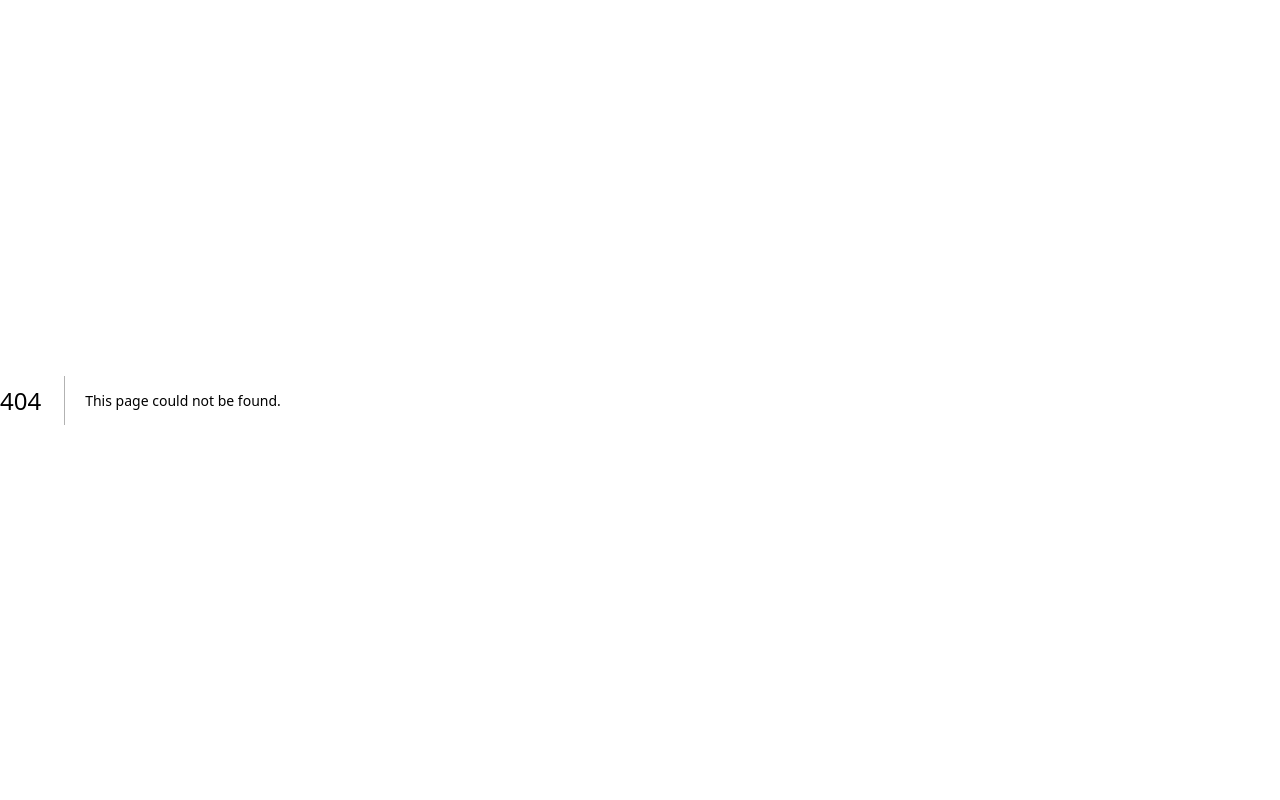
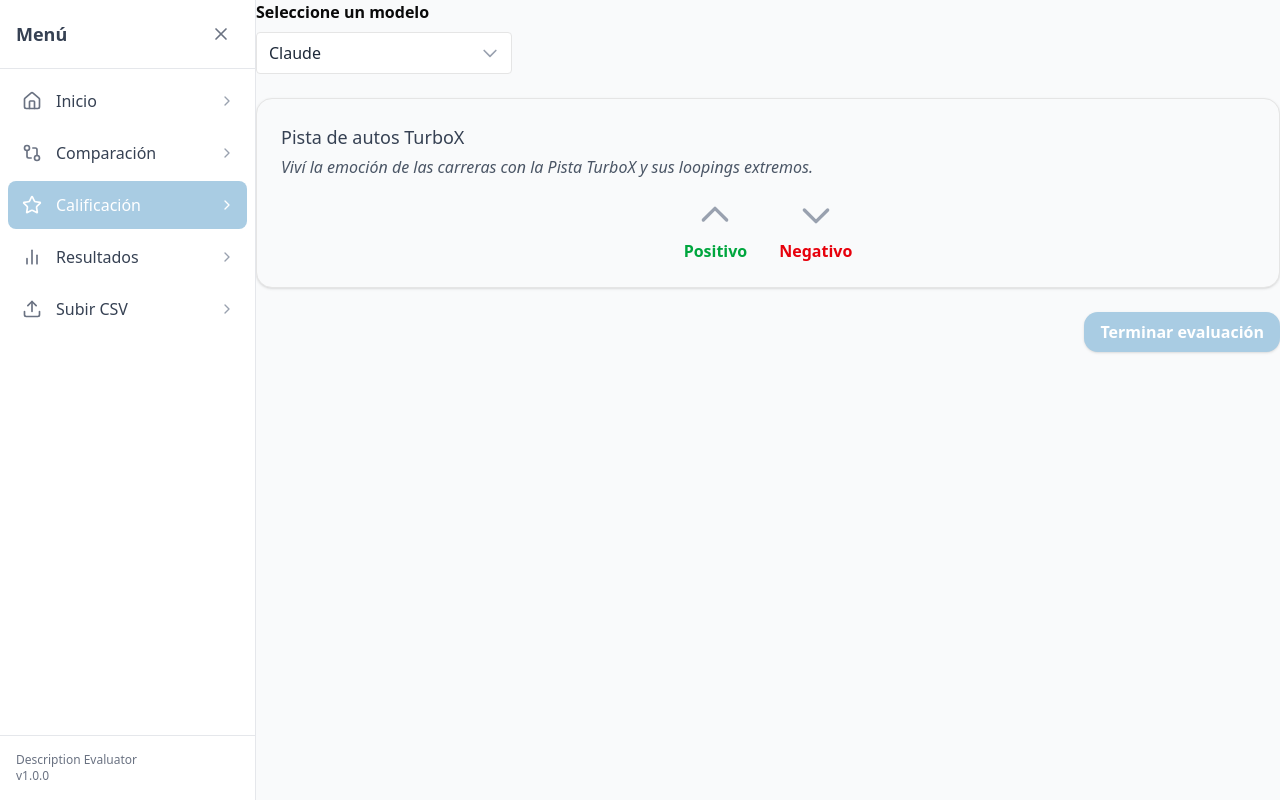
Before and after one commit to Andre-Leandro/Description-Evaluator, a Next.js app in the folder frontend/: page /calificacion in a window 1280 px wide. Before the commit this address had no page. Built offline with nearby package versions, Linux system fonts and the light colour scheme.

Commit message:
paginas diferentes

```diff
--- a/frontend/next.config.mjs
+++ b/frontend/next.config.mjs
@@ -1,4 +1,12 @@
 /** @type {import('next').NextConfig} */
-const nextConfig = {};
+const nextConfig = {
+  webpack: (config) => {
+    config.resolve.alias = {
+      ...config.resolve.alias,
+      '@': require('path').resolve(__dirname, './src'),
+    };
+    return config;
+  },
+};
 
 export default nextConfig;
--- /dev/null
+++ b/frontend/src/app/calificacion/page.js
@@ -0,0 +1,5 @@
+import ModelIndividualRating from "../pages/ModelIndividualRating";
+
+export default function CalificacionPage() {
+  return <ModelIndividualRating />;
+}
--- /dev/null
+++ b/frontend/src/app/comparacion/page.js
@@ -0,0 +1,5 @@
+import DescriptionVoting from "../pages/DescriptionVoting";
+
+export default function ComparacionPage() {
+  return <DescriptionVoting />;
+}
--- a/frontend/src/app/layout.js
+++ b/frontend/src/app/layout.js
@@ -1,5 +1,6 @@
 import { Geist, Geist_Mono } from "next/font/google";
 import "./globals.css";
+import Sidebar from "../components/Sidebar";
 
 const geistSans = Geist({
   variable: "--font-geist-sans",
@@ -27,8 +28,11 @@ export default function RootLayout({ children }) {
         <meta name="viewport" content="width=device-width, initial-scale=1.0" />
       </head>
       <body className={`${geistSans.variable} ${geistMono.variable} antialiased bg-gray-50`}>
-        <div className="flex h-screen overflow-hidden">
-          {children}
+        <div className="flex h-screen">
+          <Sidebar />
+          <main className="flex-1 overflow-auto">
+            {children}
+          </main>
         </div>
       </body>
     </html>
--- a/frontend/src/app/page.js
+++ b/frontend/src/app/page.js
@@ -1,5 +1,37 @@
-import MainTabs from "./pages/MainTabs";
+import Link from 'next/link';
 
 export default function Home() {
-  return <MainTabs />;
+  return (
+    <div className="max-w-4xl mx-auto p-6">
+      <div className="bg-white rounded-xl shadow-sm p-8">
+        <h1 className="text-3xl font-bold text-gray-800 mb-6">Bienvenido al Evaluador de Descripciones</h1>
+        <p className="text-gray-600 mb-8">
+          Utiliza esta herramienta para evaluar y comparar diferentes descripciones de productos.
+          Navega por las diferentes secciones utilizando el menú lateral.
+        </p>
+
+        <div className="grid grid-cols-1 md:grid-cols-2 gap-6 mt-10">
+          <Link
+            href="/comparacion"
+            className="bg-[#a9cce3] hover:bg-[#5499c7] text-white font-medium py-4 px-6 rounded-lg shadow-sm transition-colors flex items-center justify-between"
+          >
+            <span>Ir a Comparación</span>
+            <svg className="w-5 h-5" fill="none" stroke="currentColor" viewBox="0 0 24 24">
+              <path strokeLinecap="round" strokeLinejoin="round" strokeWidth={2} d="M14 5l7 7m0 0l-7 7m7-7H3" />
+            </svg>
+          </Link>
+
+          <Link
+            href="/calificacion"
+            className="bg-white border border-gray-200 hover:bg-gray-50 text-gray-700 font-medium py-4 px-6 rounded-lg shadow-sm transition-colors flex items-center justify-between"
+          >
+            <span>Ir a Calificación</span>
+            <svg className="w-5 h-5 text-gray-400" fill="none" stroke="currentColor" viewBox="0 0 24 24">
+              <path strokeLinecap="round" strokeLinejoin="round" strokeWidth={2} d="M14 5l7 7m0 0l-7 7m7-7H3" />
+            </svg>
+          </Link>
+        </div>
+      </div>
+    </div>
+  );
 }
--- a/frontend/src/app/pages/Results.jsx
+++ b/frontend/src/app/pages/Results.jsx
@@ -1,3 +1,5 @@
+'use client';
+
 import { BarChart, Bar, XAxis, YAxis, Tooltip, ResponsiveContainer, Cell } from "recharts";
 import useProducts from "../../hooks/useProduct";
 
--- /dev/null
+++ b/frontend/src/app/resultados/page.js
@@ -0,0 +1,7 @@
+'use client';
+
+import Results from "../pages/Results";
+
+export default function ResultadosPage() {
+  return <Results />;
+}
--- /dev/null
+++ b/frontend/src/app/subir-csv/page.js
@@ -0,0 +1,5 @@
+import CSVUpload from "../pages/CSVUpload";
+
+export default function SubirCSVPage() {
+  return <CSVUpload />;
+}
--- a/frontend/src/components/Sidebar.jsx
+++ b/frontend/src/components/Sidebar.jsx
@@ -1,6 +1,6 @@
 'use client';
 
-import React, { useState } from 'react';
+import React, { useState, useEffect } from 'react';
 import {
   Menu,
   X,
@@ -19,42 +19,47 @@ const navItems = [
   {
     name: 'Inicio',
     path: '/',
-    tab: 'inicio',
     icon: <Home className="w-5 h-5" />
   },
   {
     name: 'Comparación',
-    path: '/',
-    tab: 'comparacion',
+    path: '/comparacion',
     icon: <GitCompare className="w-5 h-5" />
   },
   {
     name: 'Calificación',
-    path: '/',
-    tab: 'individual',
+    path: '/calificacion',
     icon: <Star className="w-5 h-5" />
   },
   {
     name: 'Resultados',
-    path: '/',
-    tab: 'resultados',
+    path: '/resultados',
     icon: <BarChart2 className="w-5 h-5" />
   },
   {
     name: 'Subir CSV',
-    path: '/',
-    tab: 'upload',
+    path: '/subir-csv',
     icon: <Upload className="w-5 h-5" />
   },
 ];
 
-export default function Sidebar({ activeTab, setActiveTab }) {
+export default function Sidebar() {
   const [isCollapsed, setIsCollapsed] = useState(false);
   const pathname = usePathname();
 
   const toggleSidebar = () => {
     setIsCollapsed(!isCollapsed);
+    // Save preference to localStorage
+    localStorage.setItem('sidebarCollapsed', !isCollapsed);
   };
+
+  useEffect(() => {
+    // Load sidebar state from localStorage
+    const savedState = localStorage.getItem('sidebarCollapsed');
+    if (savedState !== null) {
+      setIsCollapsed(savedState === 'true');
+    }
+  }, []);
 
   return (
     <div className={`h-screen flex flex-col bg-white border-r border-gray-200 transition-all duration-300 ${isCollapsed ? 'w-16' : 'w-64'}`}>
@@ -74,41 +79,35 @@ export default function Sidebar({ activeTab, setActiveTab }) {
       </div>
       <nav className="flex-1 overflow-y-auto">
         <ul className="space-y-1 p-2">
-          {navItems.map((item) => (
-            <li key={item.tab}>
+          {navItems.map((item) => {
+            const isActive = pathname === item.path ||
+                          (item.path !== '/' && pathname.startsWith(item.path));
+
+            return (
+              <li key={item.path} className="group">
                 <Link
                   href={item.path}
-                onClick={(e) => {
-                  e.preventDefault();
-                  setActiveTab(item.tab);
-                }}
                   className={`flex items-center p-3 rounded-md transition-colors ${
-                  activeTab === item.tab
+                    isActive
                       ? 'bg-[#a9cce3] text-white'
                       : 'text-gray-700 hover:bg-gray-100'
                   }`}
                 >
-                <span className={`${isCollapsed ? 'mx-auto' : 'mr-3'}`}>
+                  <span className={`w-6 flex-shrink-0 flex items-center justify-center`}>
                     {React.cloneElement(item.icon, {
-                    className: `w-5 h-5 ${activeTab === item.tab ? 'text-white' : 'text-gray-500'}`
+                      className: `w-5 h-5 ${isActive ? 'text-white' : 'text-gray-500 group-hover:text-gray-700'}`
                     })}
                   </span>
+                  <span className={`ml-3 transition-opacity duration-200 ${isCollapsed ? 'opacity-0 w-0' : 'opacity-100'}`}>
+                    {item.name}
+                  </span>
                   {!isCollapsed && (
-                  <span className="font-medium">{}</span>
-                )}
-                {isCollapsed ? (
-                  <span className="flex items-center justify-center w-8 h-8">
-                    {}
-                  </span>
-                ) : (
-                  <span className="flex items-center">
-                    <span className="mr-3">{item.name}</span>
-                    {activeTab === item.tab && <ChevronRight size={16} className="ml-auto" />}
-                  </span>
+                    <ChevronRight className={`w-4 h-4 ml-auto transition-transform ${isActive ? 'text-white' : 'text-gray-400'}`} />
                   )}
                 </Link>
               </li>
-          ))}
+            );
+          })}
         </ul>
       </nav>
       {!isCollapsed && (
--- a/frontend/src/hooks/useProduct.jsx
+++ b/frontend/src/hooks/useProduct.jsx
@@ -1,3 +1,5 @@
+'use client';
+
 import { useEffect, useState } from "react";
 
 const API_URL = process.env.NEXT_PUBLIC_API_URL
```
Lines whose indentation alone changed are shown as unchanged.
